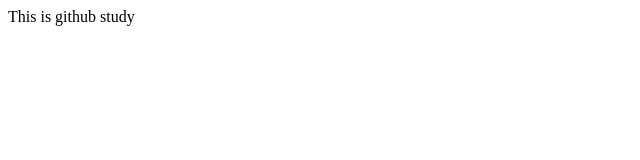
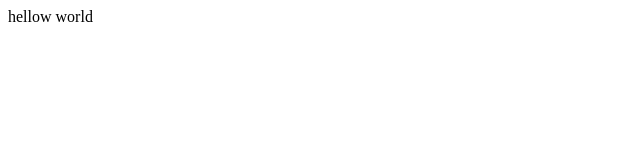
Before and after one commit to Heunsig/git-study, a plain HTML site: page index.html in a window 1280 px wide. Shown: the full height of the page, 0-640 px from the left. Drawn offline with Linux system fonts and the light colour scheme.

Commit message:
hellow world

```diff
--- a/index.html
+++ b/index.html
@@ -7,6 +7,6 @@
   <title>Document</title>
 </head>
 <body>
-  This is github study
+  hellow world
 </body>
 </html>
```
